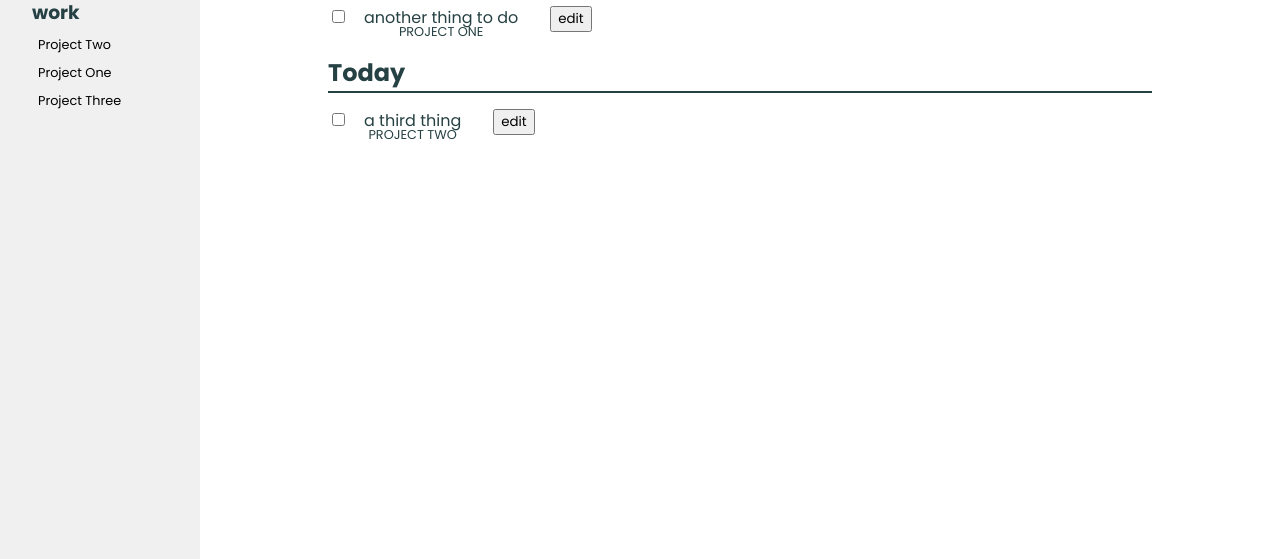
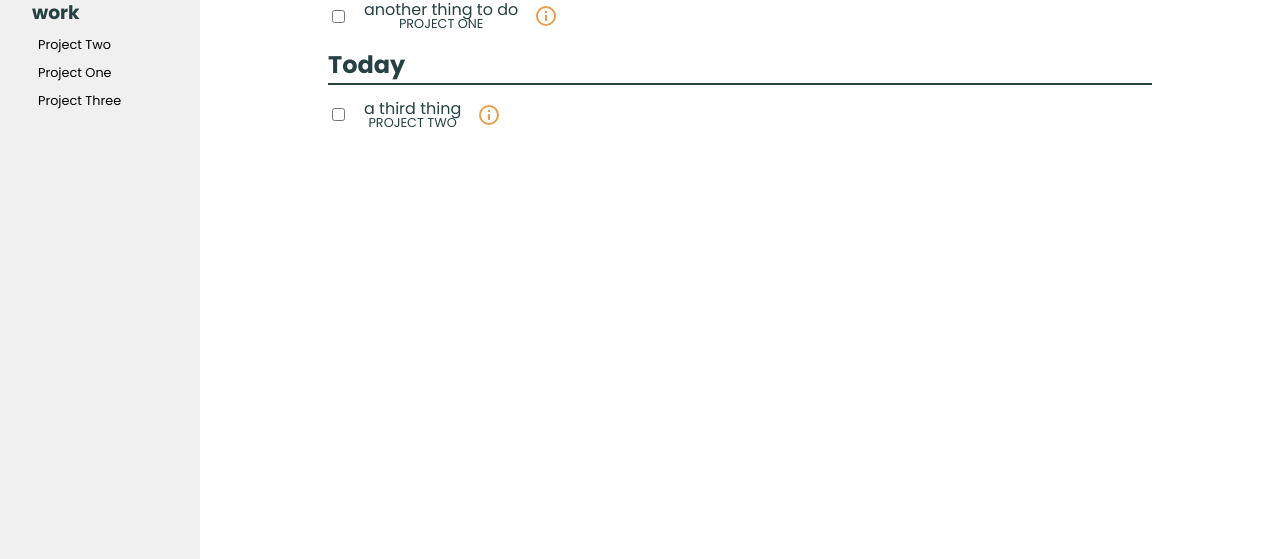
Before and after one commit to MooseCowBear/odin-todo, a website built with webpack: page dist/index.html in a window 1280 px wide. Shown: the part 241-800 px from the top of the page. Built offline with nearby package versions, Linux system fonts and the light colour scheme.

Commit message:
add icon for edit button

```diff
--- a/src/style.css
+++ b/src/style.css
@@ -133,7 +133,7 @@ button {
 
 .item, .item label {
   display: flex;
-  align-items: first baseline;
+  align-items: center;
   gap: 1rem;
 }
 
@@ -272,3 +272,17 @@ select {
 .high {
   color: var(--alert);
 }
+
+.icon {
+  height: 1.5rem;
+}
+
+.edit-button {
+  border: none;
+  outline: none;
+  background-color: transparent;
+  display: flex;
+  align-items: end;
+  padding: 0;
+  /*transform: translateY(50%);*/
+}
--- a/src/subcomponents.js
+++ b/src/subcomponents.js
@@ -1,5 +1,6 @@
 import { generateTaskItemId } from "./viewHelpers.js";
 import Plus from "./plus.svg";
+import Info from "./information-outline.svg";
 
 export function createTaskGroup(groupTitle) {
   const groupDiv = document.createElement('div');
@@ -53,6 +54,7 @@ export function createTaskItem(todos, task, includeDate = false) {
 
   itemDiv.appendChild(lbl);
 
+  if (task.timeFormatted() !== "") {
     const time = document.createElement('div');
     time.classList.add("datetime-display");
 
@@ -67,13 +69,19 @@ export function createTaskItem(todos, task, includeDate = false) {
     time.appendChild(timeContent);
 
     itemDiv.appendChild(time);
+  }
 
   //here want to add the info icon in a button to edit
   const edit = document.createElement('button');
   edit.classList.add("edit-button");
   edit.dataset.taskId = `${task.getId()}`; //to be used in event listener that updates task
 
-  edit.textContent = "edit"; //for now, will update with icon
+  const editIcon = new Image();
+  editIcon.src = Info;
+  editIcon.classList.add("icon");
+  editIcon.dataset.taskId = `${task.getId()}`;
+  edit.appendChild(editIcon);
+
   itemDiv.appendChild(edit);
 
   if (task.getPriority() === 'high') {
```
Also changed, not shown: dist/73418a41d4ae2348d032.svg (added), dist/main.js, src/information-outline.svg (added). Lines whose indentation alone changed are shown as unchanged.
